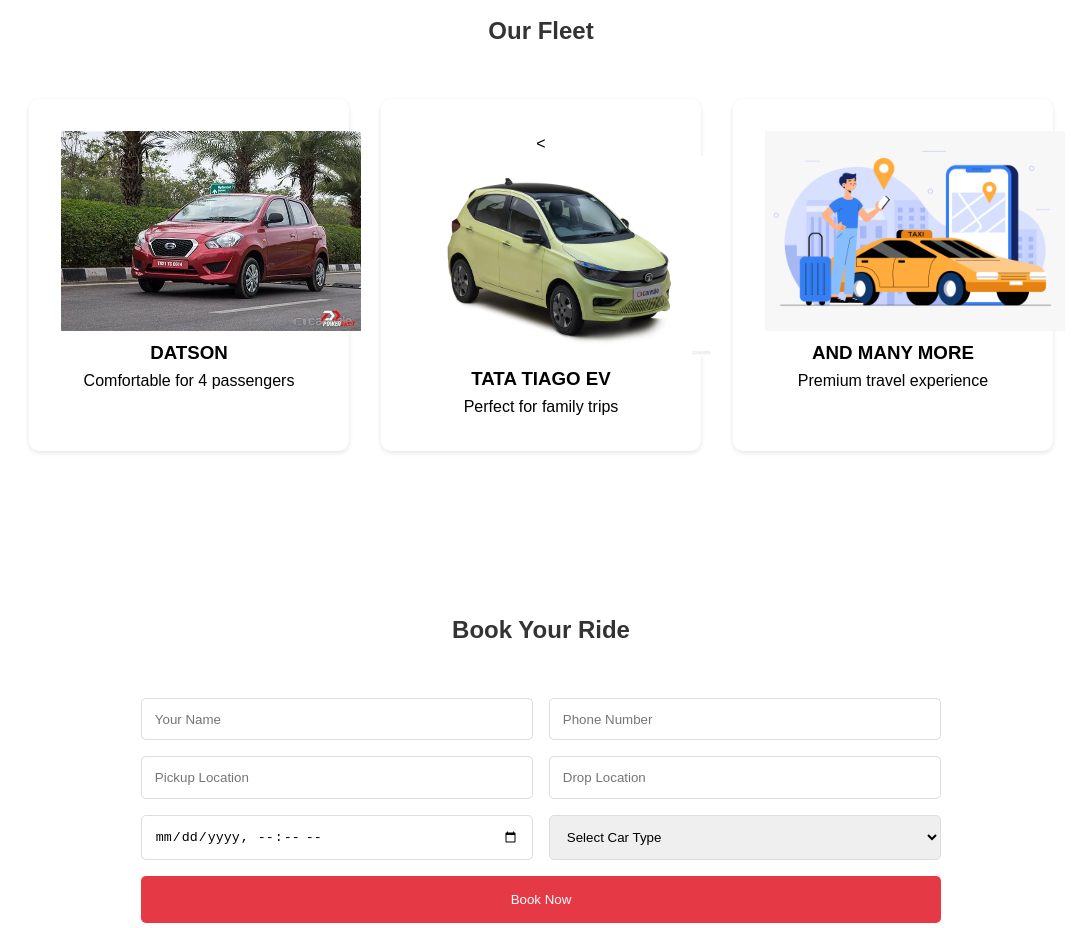
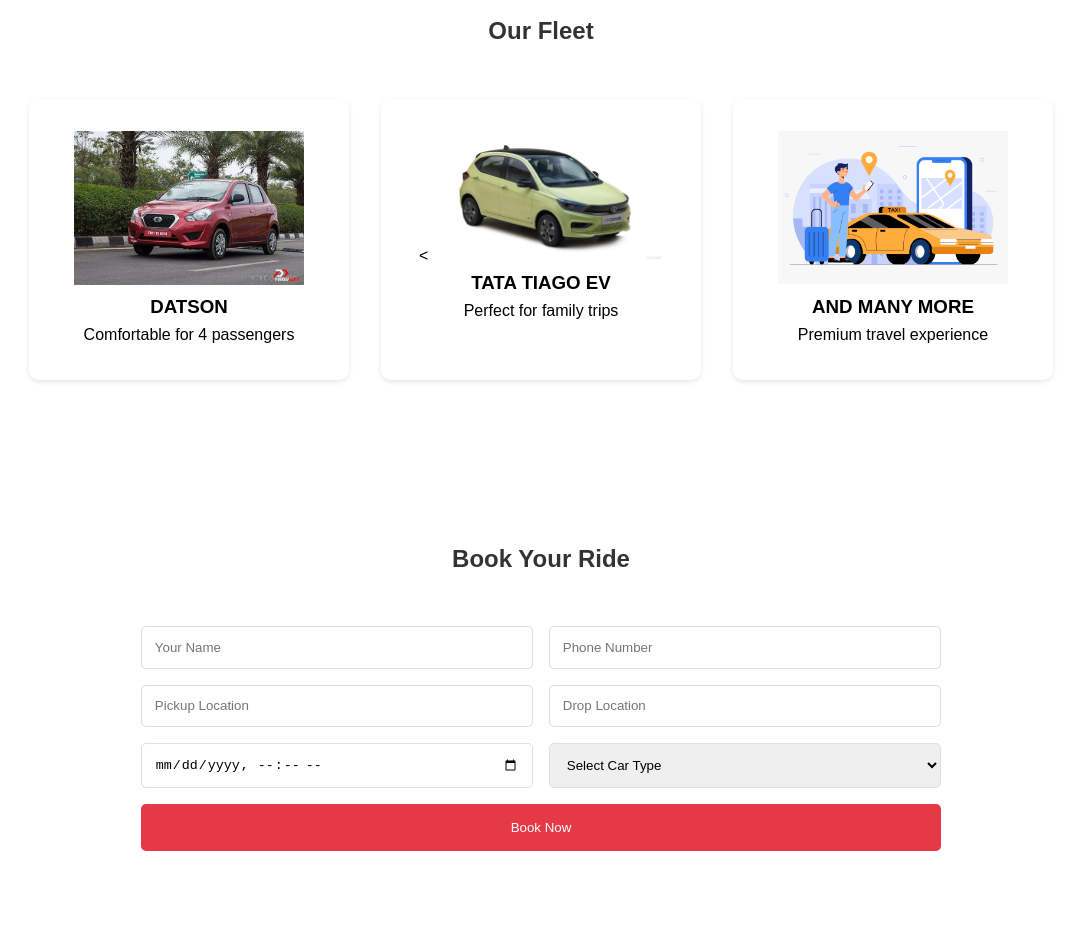
Before and after one commit to jitendra2007354/citycarajmer, a plain HTML site: page index.html in a window 1280 px wide. Shown: the part 1360-2288 px from the top of the page, without its empty margins (99-1180 px from the left). Drawn offline with Linux system fonts and the light colour scheme.

Commit message:
Update index.html

```diff
--- a/index.html
+++ b/index.html
@@ -1,6 +1,8 @@
 <!DOCTYPE html>
 <html lang="en">
 <head>
+    <script async src="https://pagead2.googlesyndication.com/pagead/js/adsbygoogle.js?client=ca-pub-3027702295532431"
+     crossorigin="anonymous"></script>
     <meta charset="UTF-8">
     <meta name="viewport" content="width=device-width, initial-scale=1.0">
     <title>City Car Ajmer - Your Trusted Cab Service</title>
@@ -58,19 +60,19 @@
         <h2>Our Fleet</h2>
         <div class="fleet-cards">
             <div class="card">
-                <img src="1234.webp" alt="DATSON"  width="300" height="200">
+                <img src="1234.webp" alt="DATSON"  width="90%" height="auto">
                 <h3>DATSON</h3>
                 <p>Comfortable for 4 passengers</p>
             </div>
 
             <div class="card" >
-                < <img src="12.webp" alt="TATA TIAGO EV" width="300" height="200">
+                < <img src="12.webp" alt="TATA TIAGO EV" width="90%" height="auto">
                 <h3>TATA TIAGO EV</h3>
                 <p>Perfect for family trips</p>
             </div>
 
             <div class="card">
-                <img src="3644592.jpg" alt="AND MANY MORE"  width="300" height="200">
+                <img src="3644592.jpg" alt="AND MANY MORE"  width="90%" height="auto">
                 <h3>AND MANY MORE</h3>
                 <p>Premium travel experience</p>
             </div>
```
